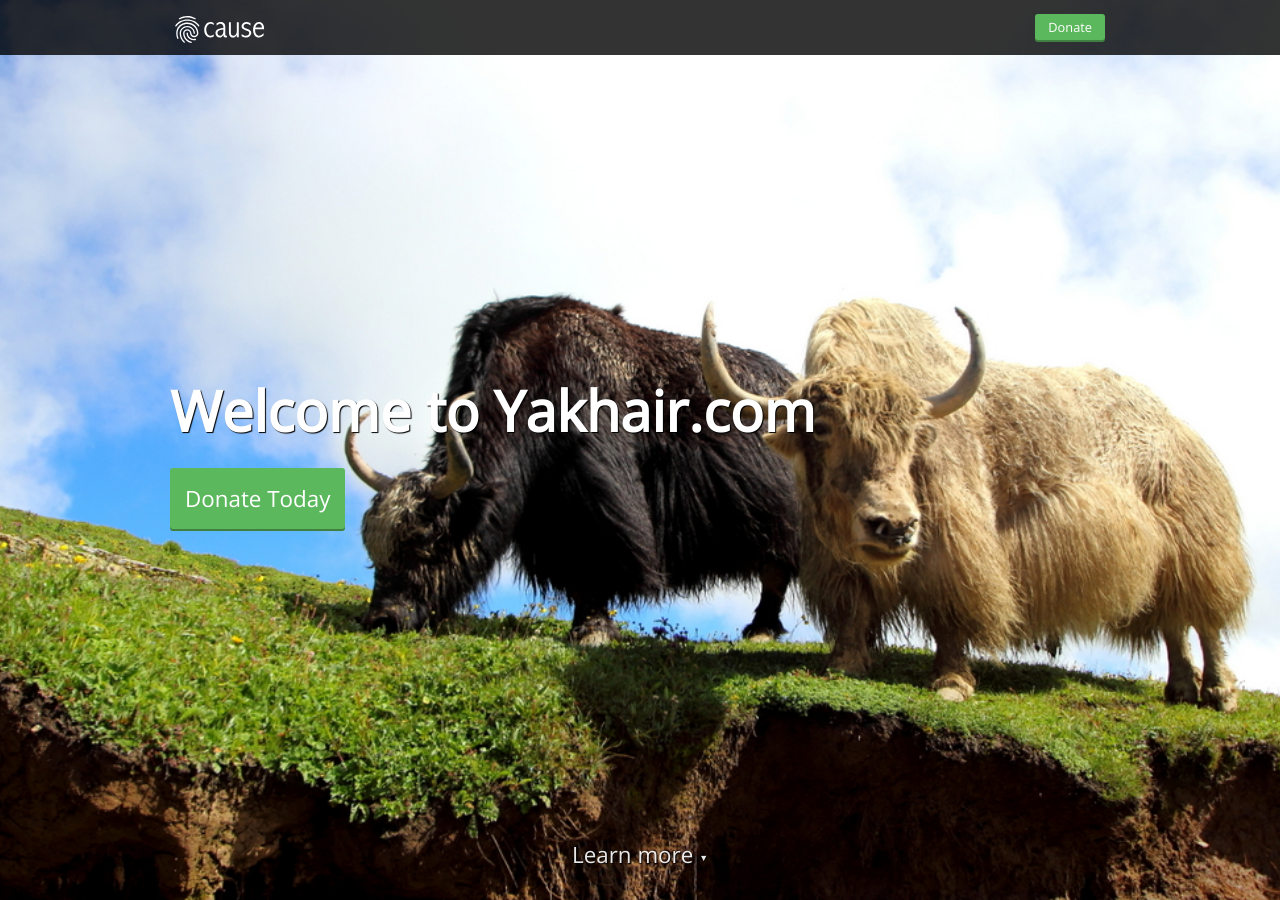
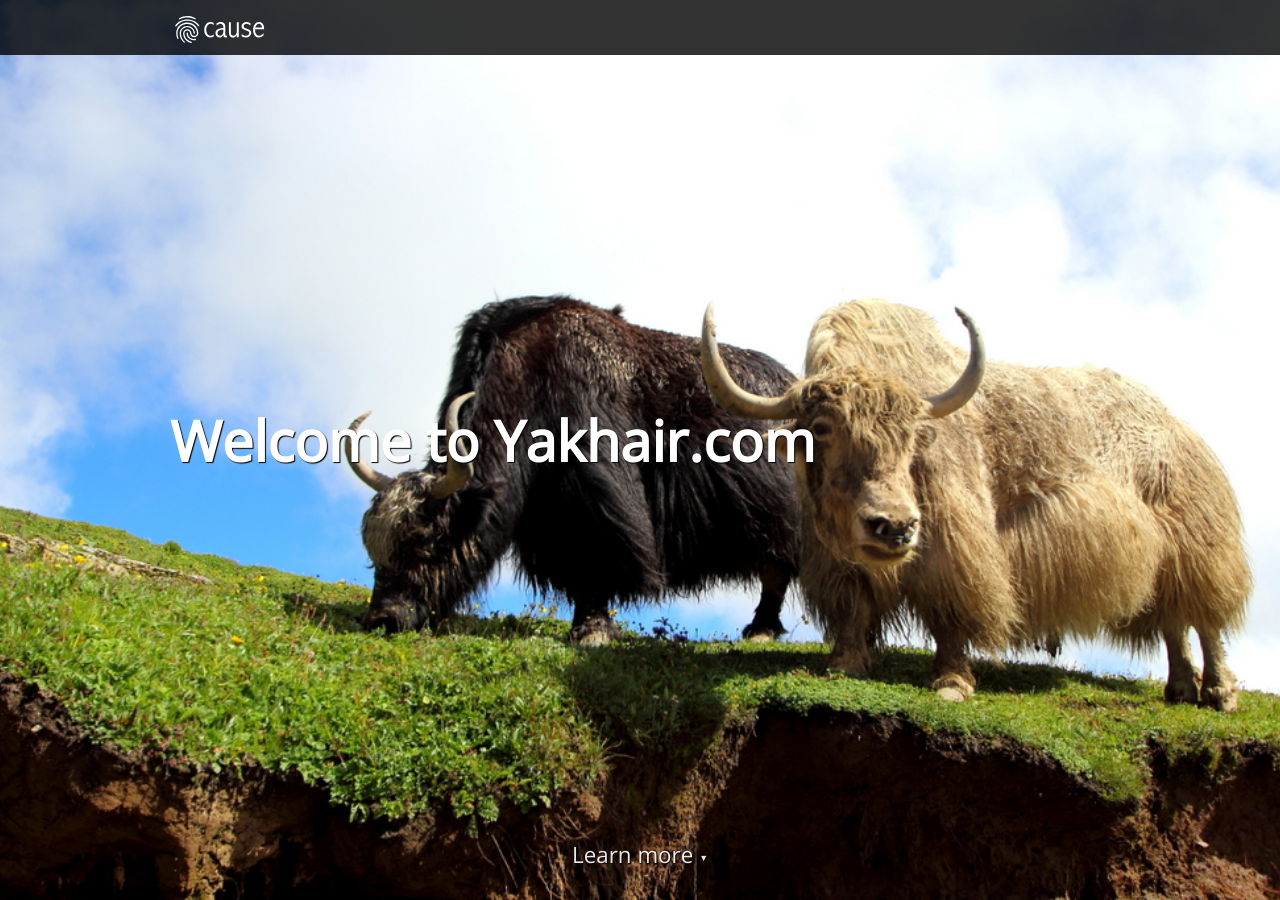
Before and after one commit to StilgarISCA/Yakhair, a Jekyll site: the page built from index.html, in a window 1280 px wide and 900 px high. Built offline with Jekyll 4.4.1, drawn with Linux system fonts in a browser that asks for light colours; nearby versions of some CDN libraries.

Commit message:
Remove donate button

```diff
--- a/_includes/header.html
+++ b/_includes/header.html
@@ -1,8 +1,5 @@
 <nav>
     <div class="container">
         <a href="{{ site.baseurl }}/"><img src="{{ site.baseurl }}/images/logo.svg" height="35"/></a>
-        <div class="button">
-            <a href="/#donate">Donate</a>
-        </div>
     </div>
 </nav>
--- a/index.html
+++ b/index.html
@@ -7,9 +7,6 @@ newsletter_background_image: https://source.unsplash.com/c8ET5XvBwnU/1880x1240?a
 <header style="background-image: url({% include relative-src.html src=page.header_background_image %});">
 	<div class="container">
 		<h1 class="editable">Welcome to Yakhair.com</h1>
-		<div class="button">
-			<a href="#donate">Donate Today</a>
-		</div>
 	</div>
 	<div class="learn-more"><a href="#learn-more">Learn more <span class="arrow">&#x25BC;</span></a></div>
 </header>
```
